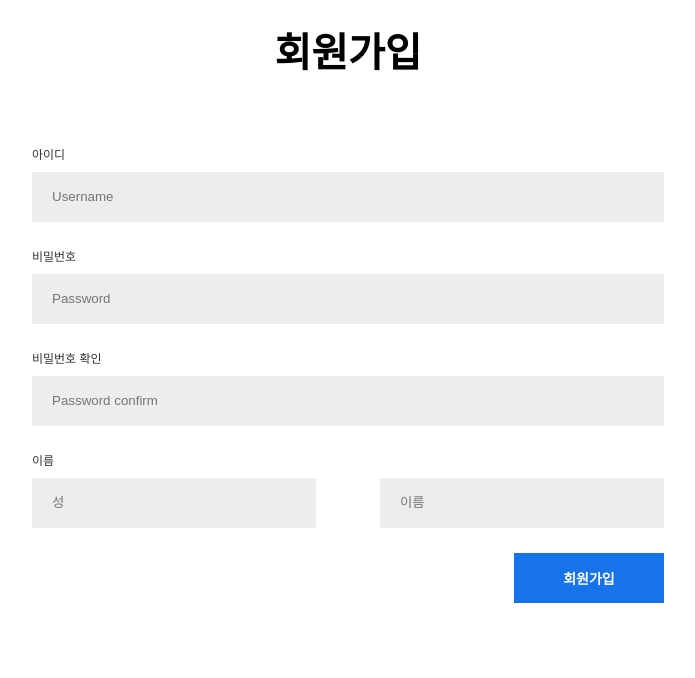
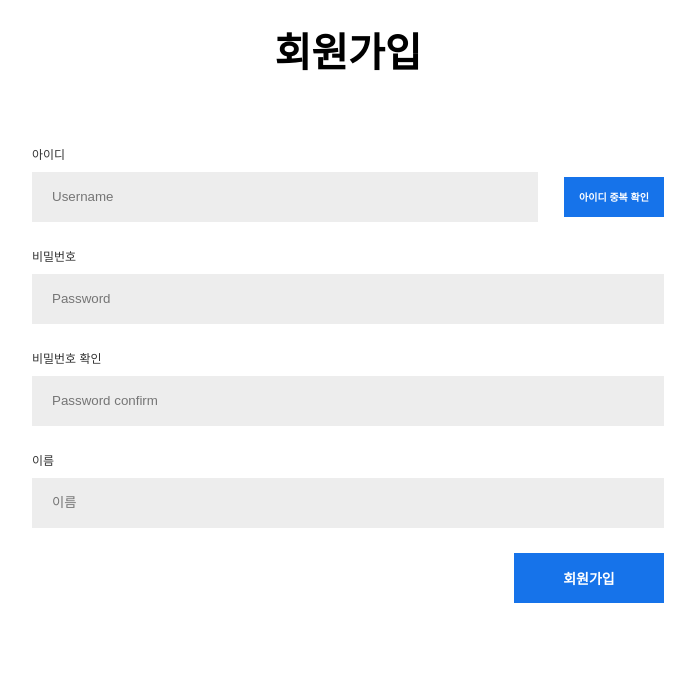
Before and after one commit to DGU-software-engineering-project/personal-trading-site, a Flask app: page /signup in a window 1280 px wide. Shown: the part 69-747 px from the top of the page, without its empty margins (292-987 px from the left). Run offline with Flask 2, Linux system fonts and the light colour scheme.

Commit message:
FEAT 아이디 중복

```diff
--- a/appflask/templates/sign_up.html
+++ b/appflask/templates/sign_up.html
@@ -18,12 +18,59 @@
             </ul>
           </div>
 
+          <script type="text/javascript">
+
+            function idDupliCheck() {
+
+              $('.nameInput').change(function () {
+                $('#idCheckSuccess').hide();
+                $('.idCheck').show();
+                $('.nameInput').attr("checkResult", "fail");
+              })
+
+              if ($('.nameInput').val() == '') {
+                alert('아이디를 입력해주세요!')
+                return;
+              }
+
+              idCheck = document.querySelector('input[name="loginid"]');
+              console.log(idCheck.value);
+
+              $.ajax({
+                url: `/id/?userid=${idCheck.value}`,
+                // url: `/id/${idCheck.value}`,
+                type: 'POST',
+
+                success: function (response) {
+                  let msg = JSON.parse(response);
+
+                  if (msg['message'] == 'id duplicated') {
+                    alert('이미 존재하는 아이디입니다.');
+                    idCheck.focus();
+                    return;
+                  } else if (msg['message'] == 'id ok') {
+                    alert('사용 가능한 아이디입니다.');
+                    $('.nameInput').attr("checkResult", "success");
+                    $('#idCheckSuccess').show();
+                    $('.idDupliCheck').show();
+                    return;
+                  }
+                },
+                error: function (response) {
+                  alert ('error');
+                }
+              });
+            }
+          </script>
+
             <div class="loginbox">
                 <h1>회원가입</h1>
                 <form action="/signup" method="POST">
                   <fieldset>
                     <label for="loginid">아이디</label>
-                    <input type="text" name="loginid" placeholder="Username">
+                    <input class="nameInput" type="text" name="loginid" placeholder="Username" checkResult="fail" required style="width: 80%">
+                    <button class="idCheck" onclick="idDupliCheck()">아이디 중복 확인</button>
+                    <img id="idCheckSuccess" style="display: none;">
 
                     <label for="loginpw">비밀번호</label>
                     <input type="password" name="loginpw" placeholder="Password">
@@ -33,7 +80,6 @@
 
                     <label for="name">이름</label>
                     <div class="nameInput">
-                      <input type="text" name="name" placeholder="성" style="margin-right: 64px">
                       <input type="text" name="name" placeholder="이름">
                     </div>
 
@@ -42,5 +88,7 @@
                 </form>
               </div>
         </div>
+
+        <script type="text/javascript" src="https://code.jquery.com/jquery-3.4.1.min.js"></script>
     </body>
 </html>
```
